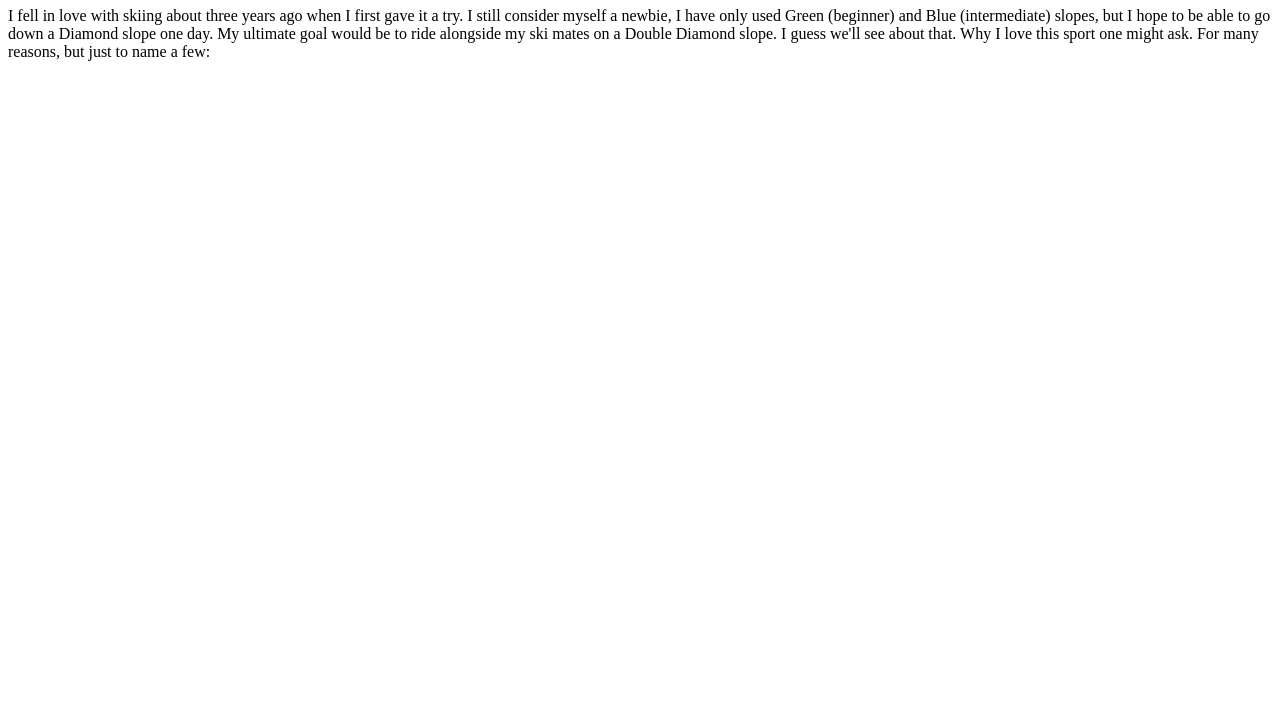
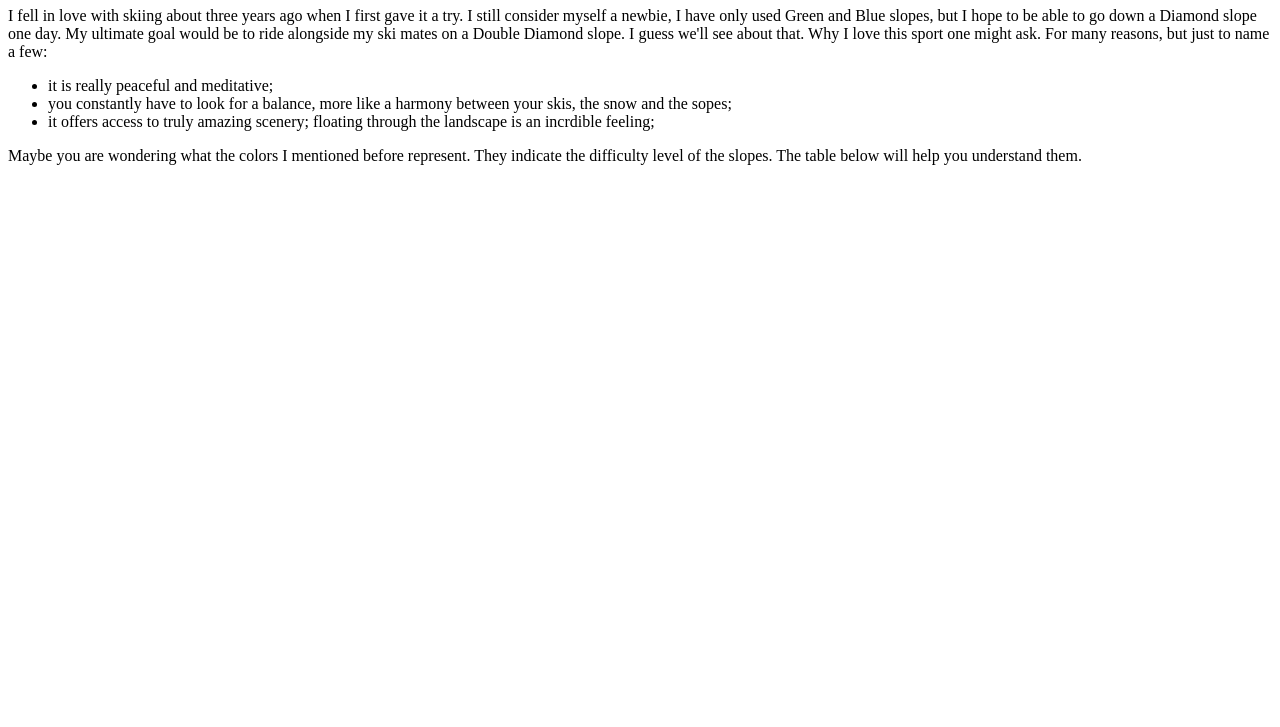
Before and after one commit to AndreeaBarba/barbaselua.github.io, a plain HTML site: page index.html in a window 1280 px wide. Shown: the part 73-800 px from the top of the page. Drawn offline with Linux system fonts and the light colour scheme.

Commit message:
Add list to index.html

```diff
--- a/index.html
+++ b/index.html
@@ -5,6 +5,12 @@
 </head>
 <body>
 <h1>Skiing - one of my favorite hobbies</h1>
-<p>I fell in love with skiing about three years ago when I first gave it a try. I still consider myself a newbie, I have only used Green (beginner) and Blue (intermediate) slopes, but I hope to be able to go down a Diamond slope one day. My ultimate goal would be to ride alongside my ski mates on a Double Diamond slope. I guess we'll see about that. Why I love this sport one might ask. For many reasons, but just to name a few:</p>
+<p>I fell in love with skiing about three years ago when I first gave it a try. I still consider myself a newbie, I have only used Green and Blue slopes, but I hope to be able to go down a Diamond slope one day. My ultimate goal would be to ride alongside my ski mates on a Double Diamond slope. I guess we'll see about that. Why I love this sport one might ask. For many reasons, but just to name a few:</p>
+<ul>
+	<li>it is really peaceful and meditative;</li>
+	<li>you constantly have to look for a balance, more like a harmony between your skis, the snow and the sopes;</li>
+	<li>it offers access to truly amazing scenery; floating through the landscape is an incrdible feeling;</li>
+</ul>
+<p>Maybe you are wondering what the colors I mentioned before represent. They indicate the difficulty level of the slopes. The table below will help you understand them. </p>
 </body>
 </html>
```
